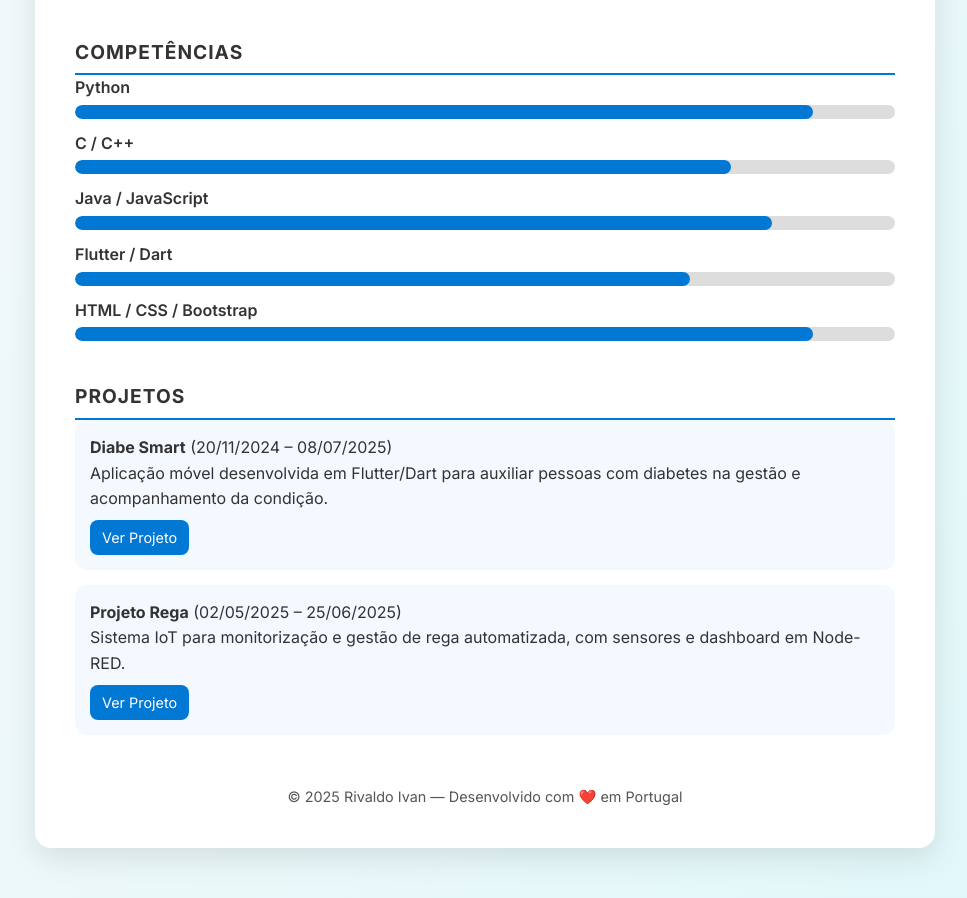
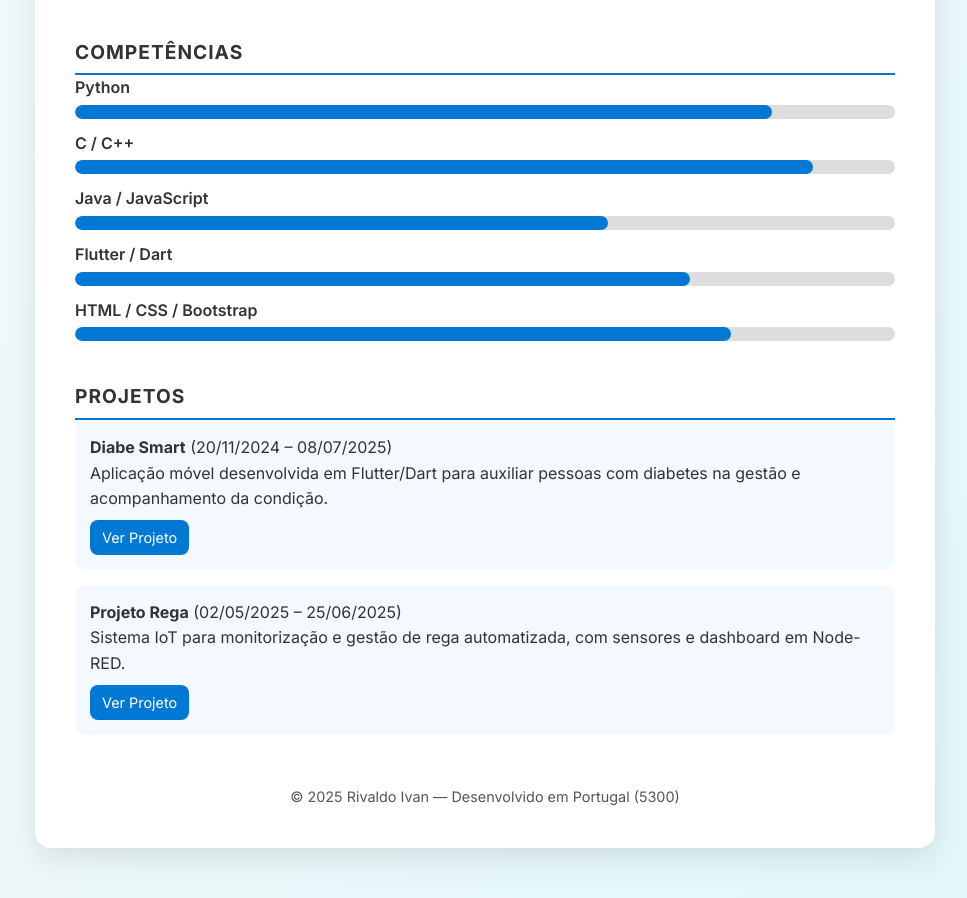
Before and after one commit to RivaldoSamuel/cvHTML, a plain HTML site: page index.html in a window 1280 px wide. Shown: the part 860-1758 px from the top of the page, without its empty margins (155-1122 px from the left). Drawn offline with nearby package versions, Linux system fonts and the light colour scheme.

Commit message:
Atualizar a barra de competencias

```diff
--- a/index.html
+++ b/index.html
@@ -218,15 +218,15 @@
       <h2>Competências</h2>
       <div class="skill">
         <div class="skill-name">Python</div>
+        <div class="skill-bar"><div class="skill-bar-inner" data-skill="85%"></div></div>
+      </div>
+      <div class="skill">
+        <div class="skill-name">C / C++</div>
         <div class="skill-bar"><div class="skill-bar-inner" data-skill="90%"></div></div>
       </div>
       <div class="skill">
-        <div class="skill-name">C / C++</div>
-        <div class="skill-bar"><div class="skill-bar-inner" data-skill="80%"></div></div>
-      </div>
-      <div class="skill">
         <div class="skill-name">Java / JavaScript</div>
-        <div class="skill-bar"><div class="skill-bar-inner" data-skill="85%"></div></div>
+        <div class="skill-bar"><div class="skill-bar-inner" data-skill="65%"></div></div>
       </div>
       <div class="skill">
         <div class="skill-name">Flutter / Dart</div>
@@ -234,7 +234,7 @@
       </div>
       <div class="skill">
         <div class="skill-name">HTML / CSS / Bootstrap</div>
-        <div class="skill-bar"><div class="skill-bar-inner" data-skill="90%"></div></div>
+        <div class="skill-bar"><div class="skill-bar-inner" data-skill="80%"></div></div>
       </div>
     </section>
 
@@ -255,7 +255,7 @@
     </section>
 
     <footer data-aos="fade-up" data-aos-delay="600">
-      © 2025 Rivaldo Ivan — Desenvolvido com ❤️ em Portugal
+      © 2025 Rivaldo Ivan — Desenvolvido em Portugal (5300)
     </footer>
   </div>
 
```
